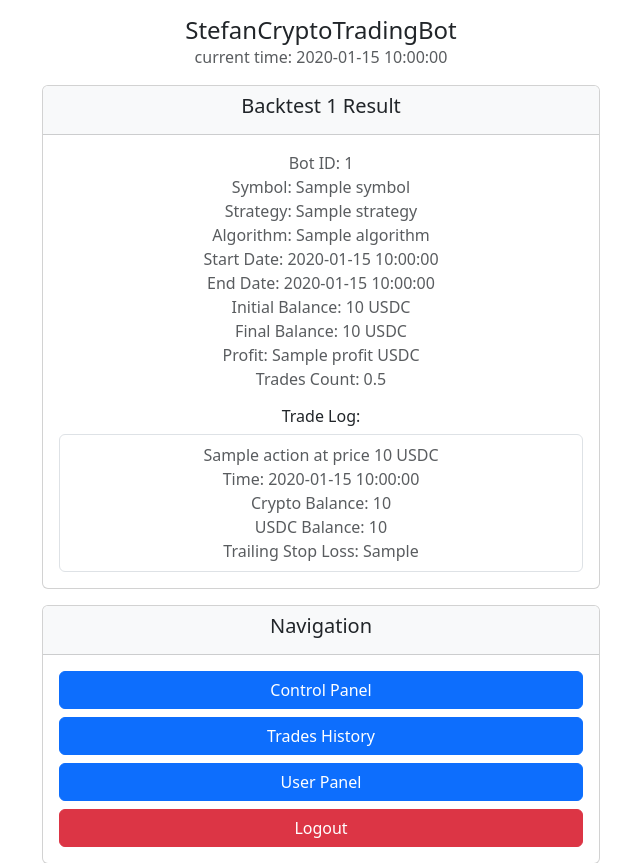
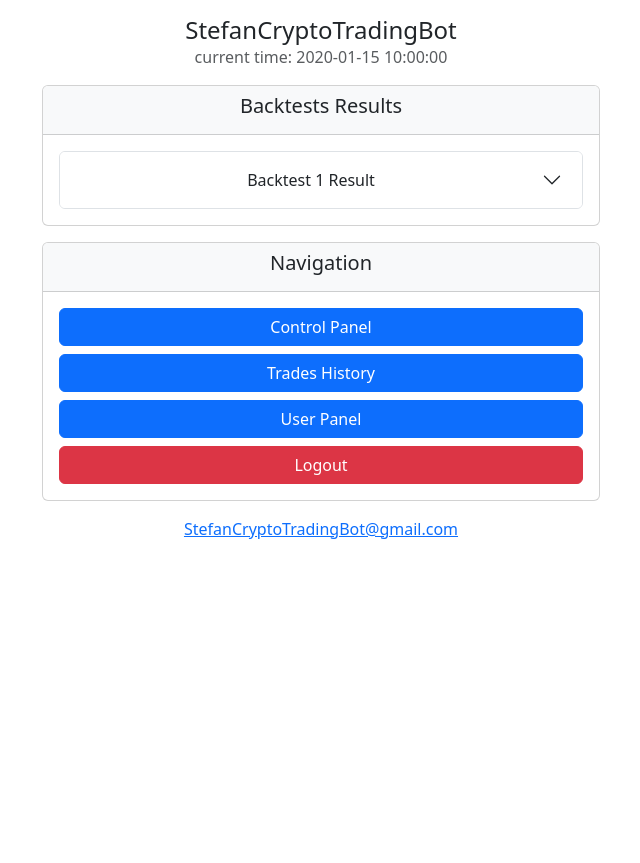
Before and after one commit to PedroPLCode/StefanCryptoTradingBot, a Python web app: template app/templates/backtest_panel.html in a window 1280 px wide. Shown: the top 863 px of the page, without its empty margins (319-959 px from the left). After the commit the page ends 539 px from the top, so only its background shows below. Run offline with Jinja, Linux system fonts and the light colour scheme; the template is opened without the code that fills it: most values are stand-ins (such as "Sample title", 1, 10 or a date in 2020).

Commit message:
Add accordion to backtest results panel

```diff
--- a/app/stefan/backtesting.py
+++ b/app/stefan/backtesting.py
@@ -122,7 +122,7 @@ def backtest_strategy(df, bot_settings, backtest_settings):
                     trailing_stop_loss,
                     bot_settings
                     )
-                if bot_settings.atr_trailing_stop:
+                if bot_settings.trailing_stop_with_atr:
                     trailing_stop_loss = update_atr_trailing_stop_loss(
                         current_price,
                         trailing_stop_loss,
--- a/app/stefan/backtesting_utils.py
+++ b/app/stefan/backtesting_utils.py
@@ -150,7 +150,7 @@ def calculate_backtest_swing_indicators(df, df_for_ma, bot_settings):
 
         df.dropna(subset=['close'], inplace=True)
 
-        if len(df) < (26 + 14):
+        if len(df) < (bot_settings.macd_timeperiod * 2):
             logger.error('Not enough data points for MACD calculation.')
             return df
 
--- a/app/templates/backtest_panel.html
+++ b/app/templates/backtest_panel.html
@@ -31,7 +31,7 @@
         {% if user.control_panel_access %}
         <div class="col-12 col-md-6 card mt-3">
             <div class="card-header text-center bg-light">
-                <h5>Backtesting</h5>
+                <h5>Backtesting Panel</h5>
             </div>
             <div class="card-body text-center">
                 <div class="d-flex flex-column justify-content-center align-items-center gap-2">
@@ -42,13 +42,22 @@
         </div>
         {% endif %}
 
+        <div class="col-12 col-md-6 card mt-3 mb-3">
+            <div class="card-header text-center bg-light">
+                <h5>Backtests Results</h5>
+            </div>
             {% if all_backtest_results %}
+            <div class="card-body text-center">
+                <div class="accordion" id="botsAccordion">
             {% for backtest in all_backtest_results %}
-                <div class="col-12 col-md-6 card mb-3 mt-3">
-                    <div class="card-header text-center bg-light">
-                        <h5>Backtest {{ backtest.id }} Result</h5>
+                    <div class="accordion-item">
+                        <div class="accordion-header d-flex justify-content-center" id="heading{{ backtest.id }}">
+                            <button class="accordion-button collapsed text-center" type="button" data-bs-toggle="collapse" data-bs-target="#collapse{{ backtest.id }}" aria-expanded="false" aria-controls="collapse{{ backtest.id }}">
+                                <p class="w-100 text-center m-0 p-0">Backtest {{ backtest.id }} Result</p>
+                            </button>
                         </div>
-                    <div class="card-body text-center">
+                        <div id="collapse{{ backtest.id }}" class="accordion-collapse collapse" aria-labelledby="heading{{ backtest.id }}" data-bs-parent="#botsAccordion">
+                            <div class="accordion-body">
                                 <p class="text-muted m-0 p-0">Bot ID: {{ backtest.bot_id }}</p>
                                 <p class="text-muted m-0 p-0">Symbol: {{ backtest.symbol }}</p>
                                 <p class="text-muted m-0 p-0">Strategy: {{ backtest.strategy }}</p>
@@ -84,16 +93,15 @@
                                 {% endif %}
                             </div>
                         </div>
+                    </div>
                     {% endfor %}
+                </div>
+            </div>
+        </div>
         {% else %}
-            <div class="col-12 col-md-6 card mt-3 mb-3">
-                <div class="card-header text-center bg-light">
-                    <h5>Backtest Results</h5>
-                </div>
         <div class="card-body text-center">
             <div class="d-flex flex-column justify-content-center align-items-center gap-2">
                 <p class="mb-1">No backtest results found.<br>Start a backtest to see results here.</p>
-                    </div>
             </div>
         </div>
         {% endif %}
```
Also changed, not shown: migrations/versions/338d4377e16c_.py (renamed from migrations/versions/0b61dd37a805_.py, +5 -3 lines), app/templates/trades_history.html (indentation only). Lines whose indentation alone changed are shown as unchanged.
